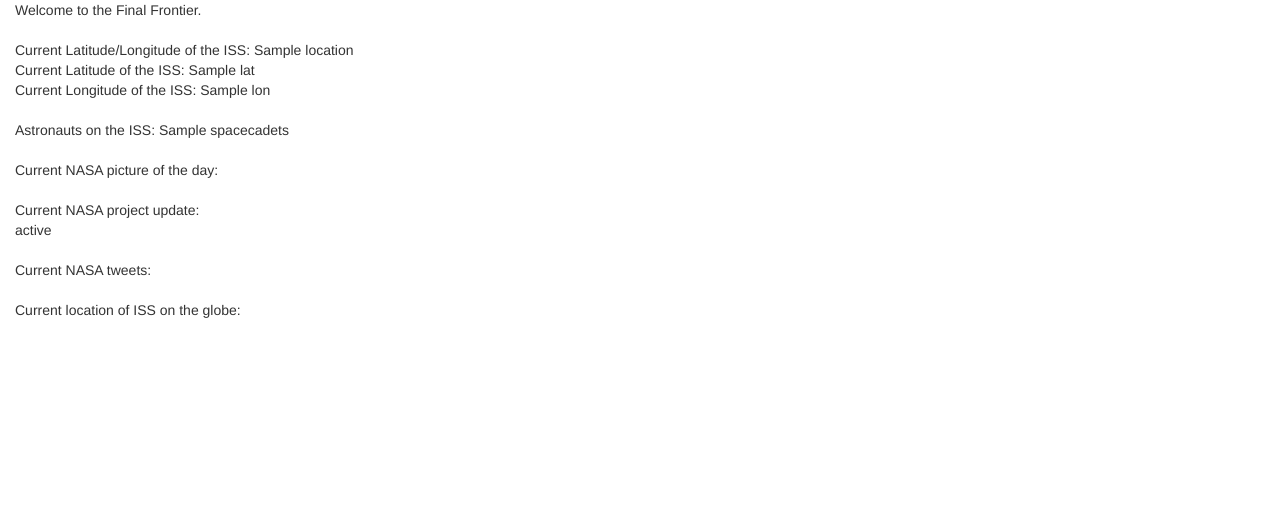
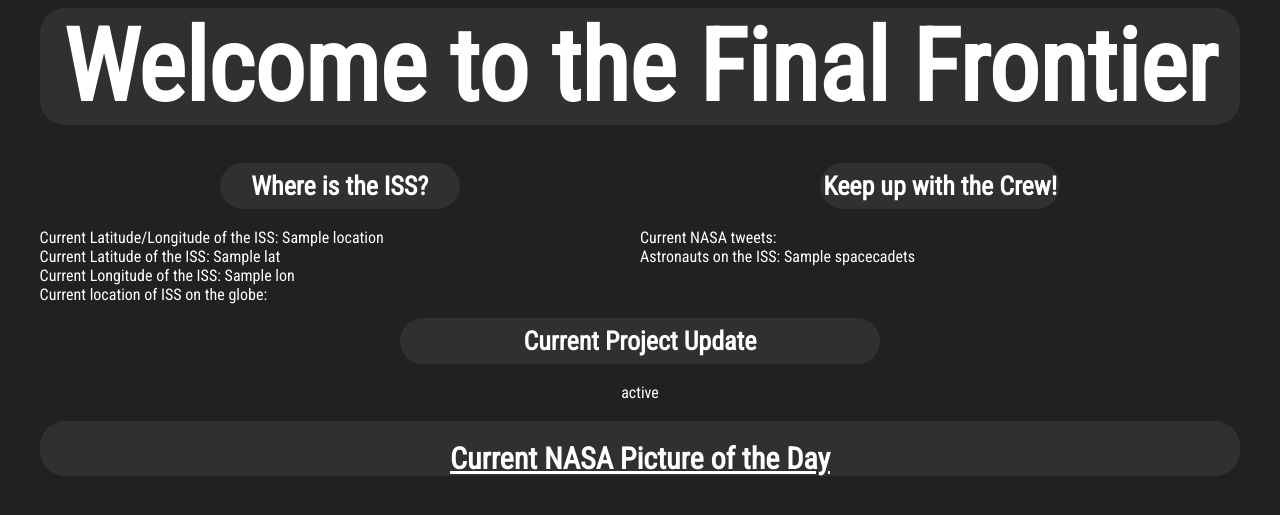
Before and after one commit to brihyn-unomaha/ISS-SpaceFeed, a Django app: template finalfrontier/templates/finalfrontier/home.html in a window 1280 px wide. Shown: the top 515 px of the page. Run offline with Django 3.2, Linux system fonts and the light colour scheme; the template is opened without the code that fills it: most values are stand-ins (such as "Sample title", 1, 10 or a date in 2020); some libraries are stand-ins or nearby versions.

Commit message:
Added basic visuals and introduced CSS. Documentation in Home HTML

```diff
--- a/finalfrontier/static/css/finalfrontier.css
+++ b/finalfrontier/static/css/finalfrontier.css
@@ -1,3 +1,67 @@
 body {
-    padding-left: 15px;
+font-family: 'Roboto Condensed' !important;
+text-decoration: none !important;
+color:#FFFFFF;
+background: #212121
 }
+
+.photo {
+#background:#FFFFFF;
+margin: 10px 0px 10px 0px;
+width:90%;
+height:80%;
+border-radius:25px;
+}
+
+.headfoot {
+background:#303030;
+border-radius:25Px;
+margin: 0 auto 0 auto;
+font-weight:bold;
+text-align:center;
+}
+
+.main-div {
+margin: 0 auto 0 auto;
+width:95%;
+}
+
+.center-content {
+
+}
+
+.content {
+
+}
+
+.lefty {
+float:left;
+width:50%;
+}
+
+.righty {
+float:right;
+width:50%;
+}
+
+.bottom {
+font-size: 30px;
+text-decoration: underline;
+font-weight: bold;
+padding-top: 20px;
+}
+
+.inside {
+font-size: 26px;
+font-weight: bold;
+width: 40%;
+padding: 8px 0px 8px 0px;
+}
+
+.top {
+font-size:100px;
+}
+
+.fixtop {
+margin-top:5%;
+}
--- a/finalfrontier/templates/finalfrontier/home.html
+++ b/finalfrontier/templates/finalfrontier/home.html
@@ -1,30 +1,61 @@
 <!DOCTYPE html>
 {% load staticfiles %}
 <html lang="en">
-
-<head>
-    <link rel="stylesheet" href="//maxcdn.bootstrapcdn.com/bootstrap/3.2.0/css/bootstrap.min.css">
-    <link rel="stylesheet" href="//maxcdn.bootstrapcdn.com/bootstrap/3.2.0/css/bootstrap-theme.min.css">
-    <link rel="stylesheet" href="{% static 'css/finalfrontier.css' %}">
+<head class="headunit"><!--A fancy name for the head-->
+	<link href="https://fonts.googleapis.com/css?family=Roboto+Condensed" rel="stylesheet">
+	<link rel="stylesheet" href="{% static 'css/finalfrontier.css' %}">
     <meta charset="UTF-8">
     <title>Final Frontier - NASA and ISS Tracking</title>
 </head>
 <body>
-Welcome to the Final Frontier.<br>
-<br>
+<!--All parts of the head, just basically the welcome sign.
+had a logo before an included it but It's not so useful with the dark design.-->
+<div class="headfoot main-div top">
+<!--<img class="logo" src="static/media/logo.png"></img><br>-->
+Welcome to the Final Frontier
+</div>
+<!--MOST main content held in this div-->
+<div class="content main-div">
+<br><br>
+<div style="width:100%">
+<!--Float left-->
+<div class="lefty">
+<div class="inside headfoot">
+Where is the ISS?
+</div><br>
 Current Latitude/Longitude of the ISS: {{Space.location}}<br>
 Current Latitude of the ISS:           {{Space.lat}}<br>
 Current Longitude of the ISS:          {{Space.lon}}<br>
-<br>
-Astronauts on the ISS:  {{Space.spacecadets}}<br>
-<br>
-Current NASA picture of the day:<br>
-<br>
-Current NASA project update:  <br>
+Current location of ISS on the globe:<br><br>
+</div>
+<!--Float right-->
+<div class="righty">
+<div class="inside headfoot">
+Keep up with the Crew!
+</div><br>
+Current NASA tweets:<br>
+Astronauts on the ISS:
+{{Space.spacecadets}}<br><br><br>
+</div>
+<br></div>
+<br><br><br><br>
+<!--Had to fix the top of this heading,
+it kept coming up into the floaters-->
+<div style="text-align:center">
+<div class="inside headfoot fixtop">
+Current Project Update  <br>
+</div><br>
 {{Space.status_update}}<br>
 <br>
-Current NASA tweets:<br>
-<br>
-Current location of ISS on the globe:<br>
-
+</div>
+</div>
+<!--Picture of the day! Left out padding so picture could be put in.
+Also left in a dummy picture tag.-->
+<div class="headfoot main-div">
+<div class="bottom">
+Current NASA Picture of the Day<br>
+<!--img class="photo" href="nasaphoto" alt="Picture of the Day!"></img-->
+</div>
+</div>
+</body>
 </html>
```
